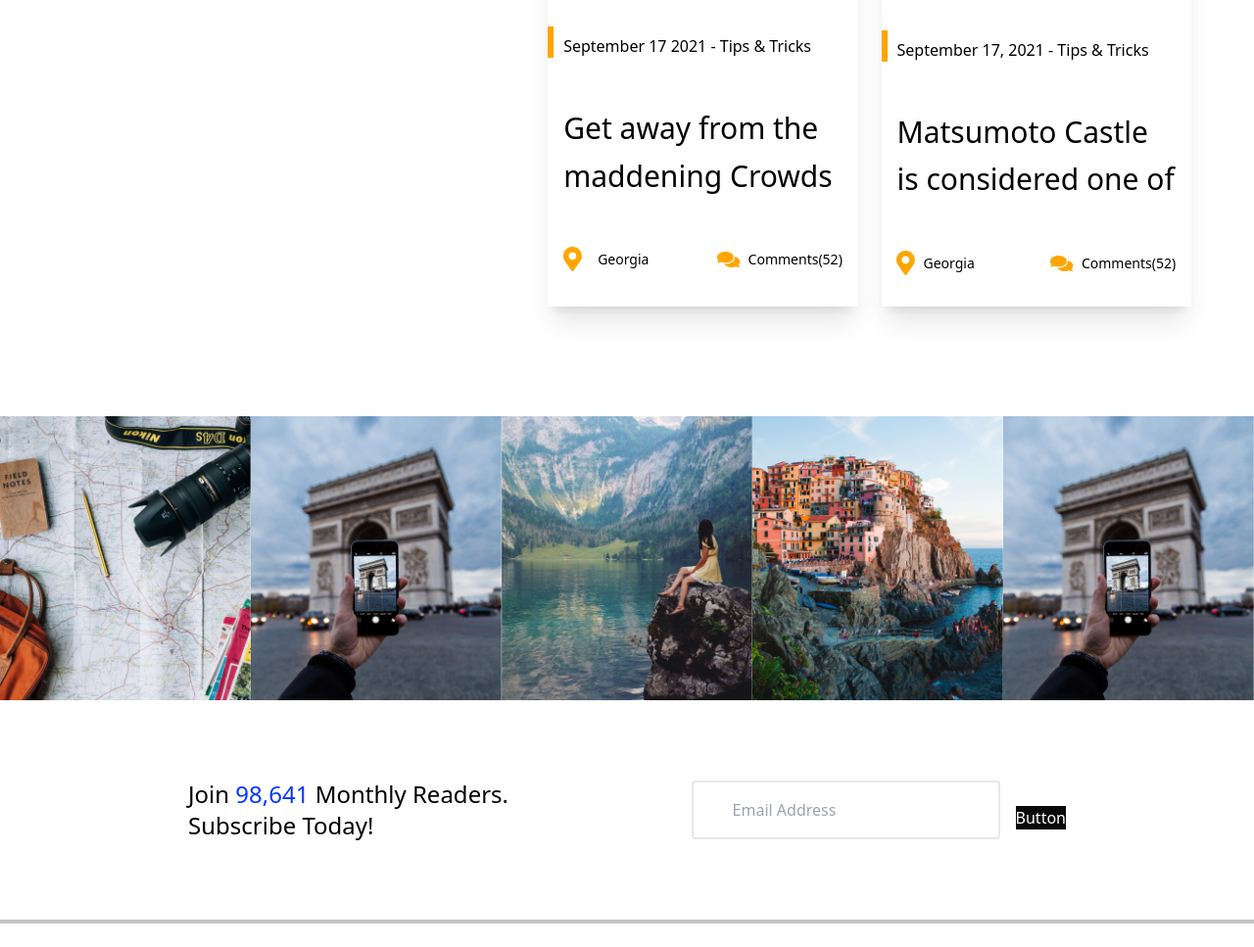
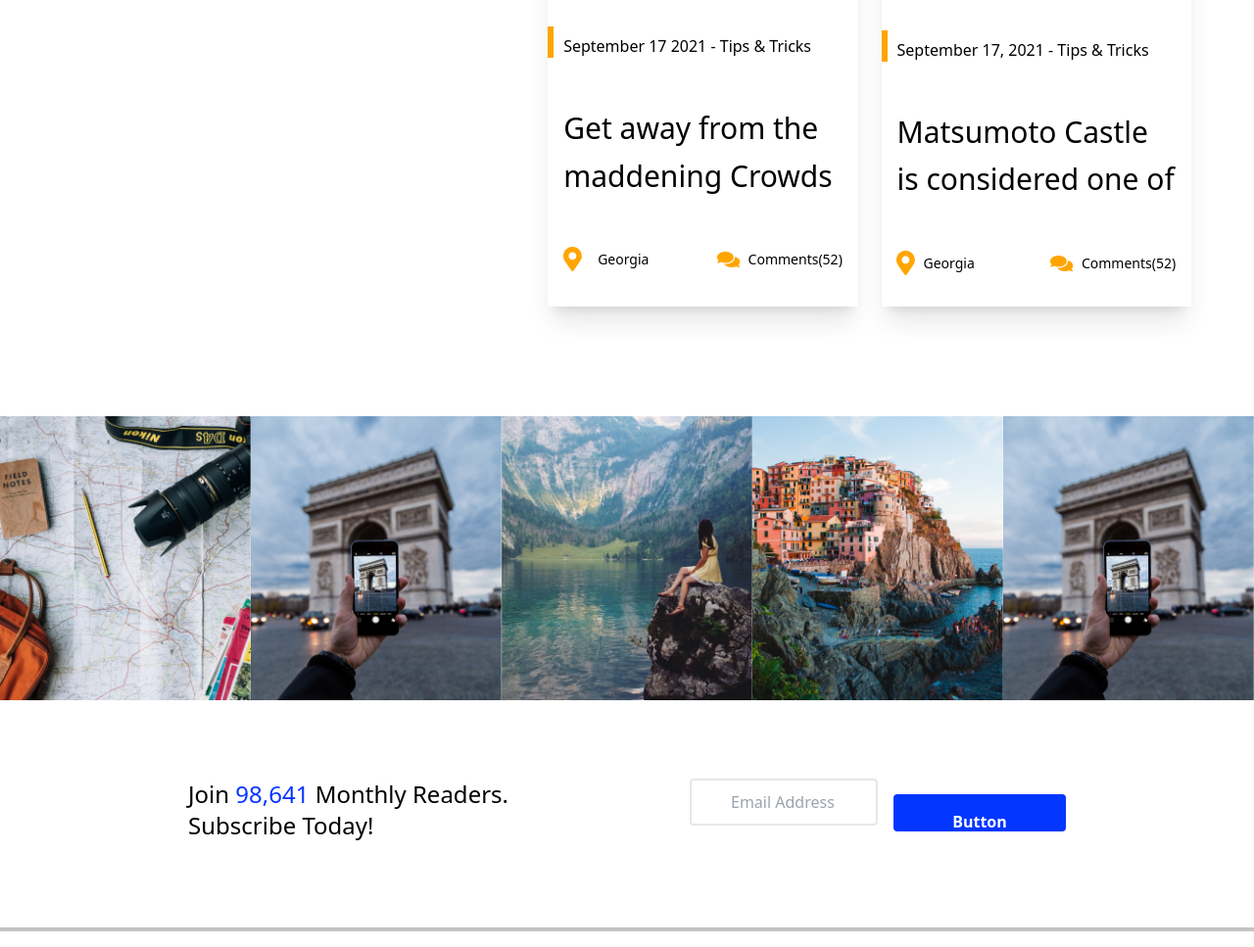
Before and after one commit to wandeyyyyy/travel-website, a plain HTML site: page index.html in a window 1280 px wide. Shown: the part 6048-7015 px from the top of the page at 98% size. Drawn offline with Linux system fonts and the light colour scheme.

Commit message:
another commit

```diff
--- a/index.html
+++ b/index.html
@@ -514,13 +514,12 @@
         <img src="./images/carousel2.png" alt="" class="w-full">
       </div>
 
-      <div class="max-w-[70%] mx-auto md:flex lg:justify-between mt-20">
+      <div class="max-w-[70%] mx-auto lg:flex lg:justify-between mt-20">
         <p class="text-2xl font-medium text-center lg:text-left">Join <span class="text-custom-navhover">98,641 </span>Monthly Readers. <br>Subscribe Today!</p>
-        <div class="flex flex-col lg:flex-row justify-center items-center mt-8 lg:mt-0">
-          <input type="email" id="email" name="email" placeholder="Email Address" class=" py-4 px-10  border-2 mr-4 rounded w-full">
+        <div class="flex flex-col lg:flex-row justify-center mt-8 lg:mt-0">
+          <input type="email" id="email" name="email" placeholder="Email Address" class=" py-4 px-10 lg:h-2/3 border-2 mr-4 rounded w-full lg:w-48">
           <div class="text-center mt-4">
-          <!-- <button class="bg-custom-navhover hover:bg-blue-800 text-white rounded font-bold w-full">SubScribe</button> -->
-          <button class="bg-neutral-950 text-white w-full  flex justify-center">Button</button>
+          <button class="bg-custom-navhover hover:bg-blue-800 text-white rounded font-bold w-full lg:h-2/3  lg:w-44 py-4 px-10 ">Button</button>
           </div>
         </div>
       </div>
```
Also changed, not shown: dist/output.css.
